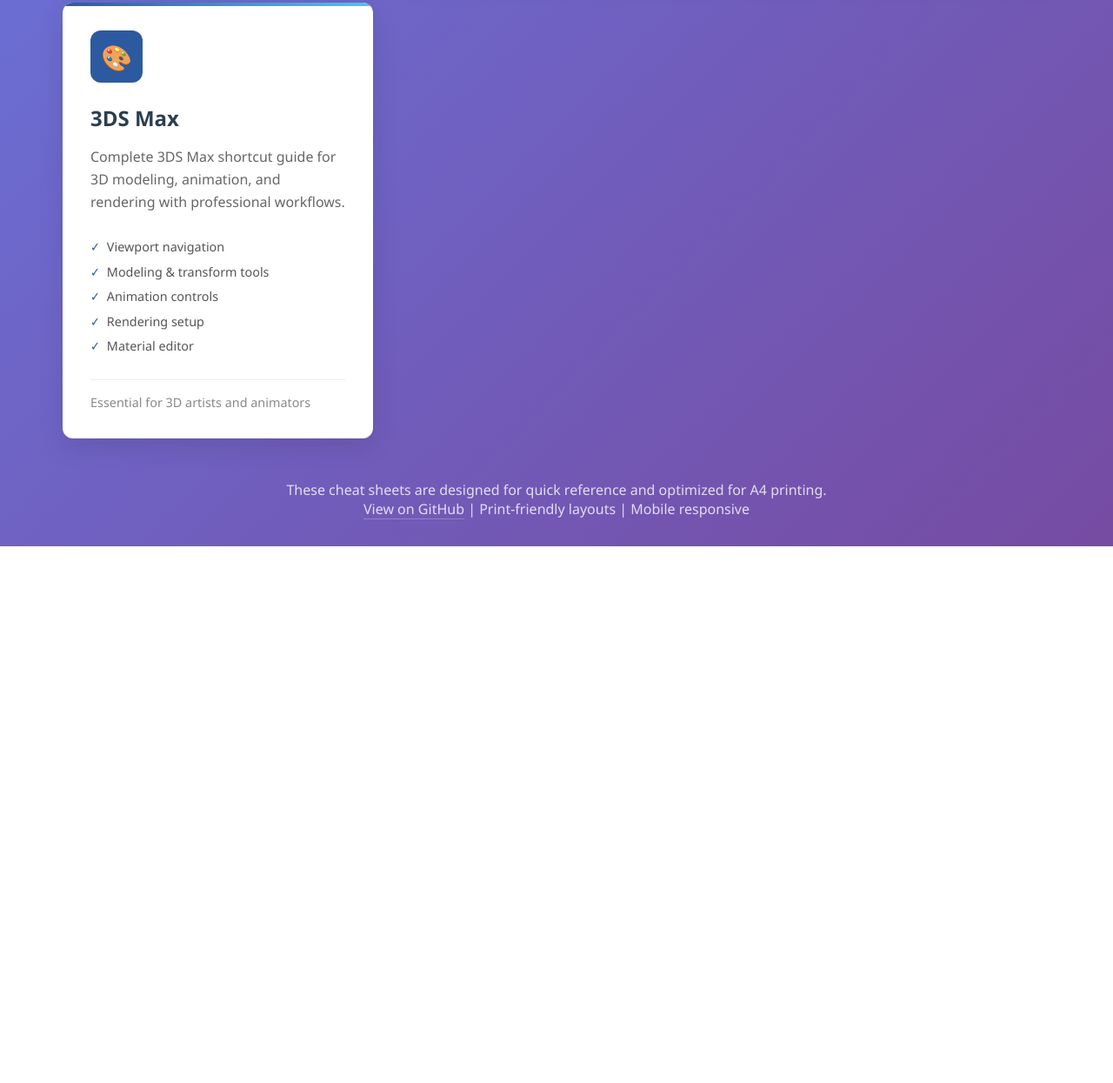
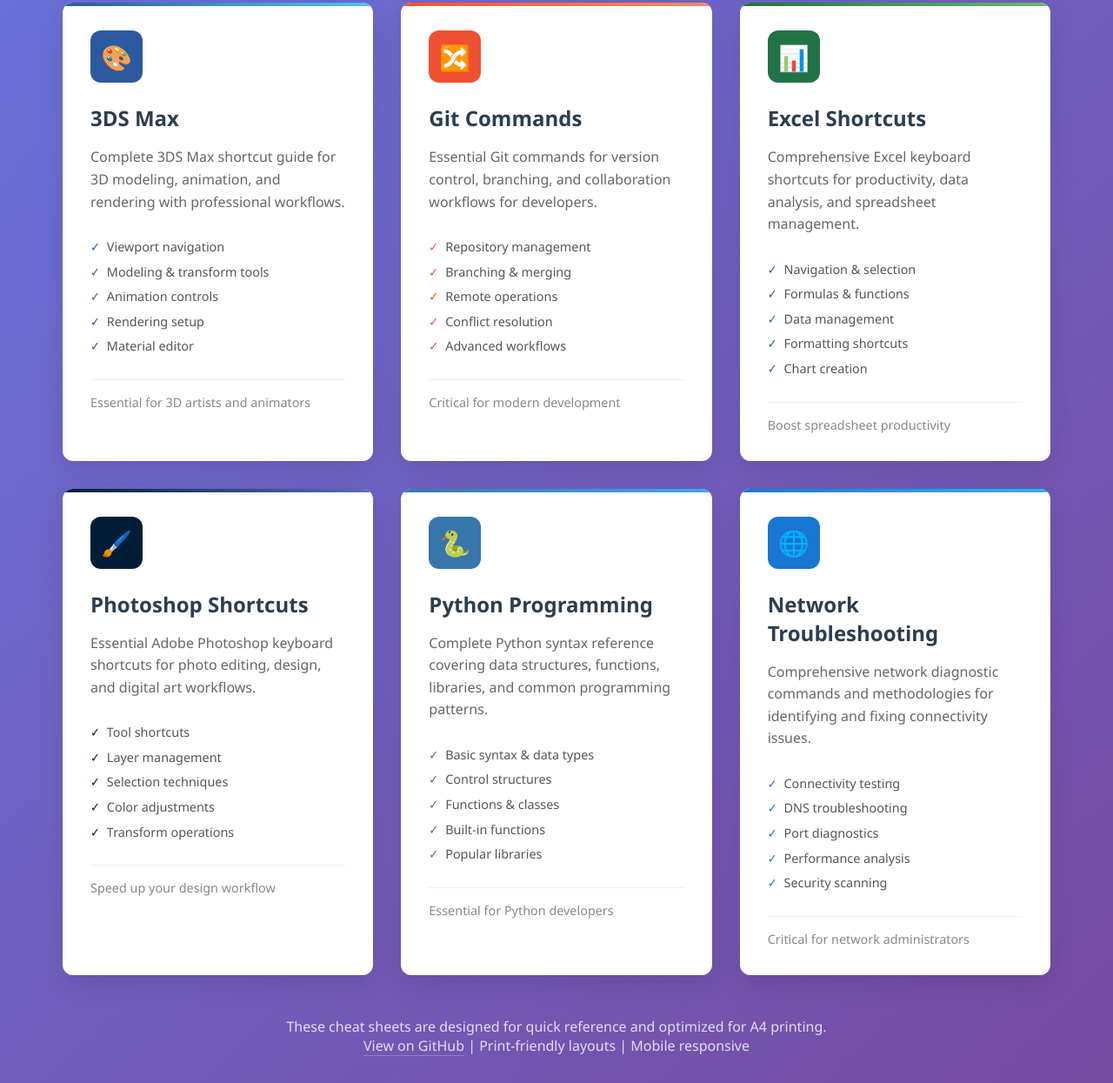
Before and after one commit to manolisar/CheatSheets, a plain HTML site: page index.html in a window 1280 px wide. Shown: the part 934-2179 px from the top of the page at 87% size. Before the commit the page ends 1562 px from the top, so only its background shows below. Drawn offline with Linux system fonts and the light colour scheme.

Commit message:
Update homepage to include all 9 cheat sheets

```diff
--- a/index.html
+++ b/index.html
@@ -149,6 +149,31 @@
             --accent-color-light: #4fc3f7;
         }
 
+        .git {
+            --accent-color: #f05032;
+            --accent-color-light: #ff8a65;
+        }
+
+        .excel {
+            --accent-color: #217346;
+            --accent-color-light: #66bb6a;
+        }
+
+        .photoshop {
+            --accent-color: #001e36;
+            --accent-color-light: #5c6bc0;
+        }
+
+        .python {
+            --accent-color: #3776ab;
+            --accent-color-light: #42a5f5;
+        }
+
+        .network {
+            --accent-color: #1976d2;
+            --accent-color-light: #29b6f6;
+        }
+
         .footer {
             text-align: center;
             margin-top: 3rem;
@@ -220,11 +245,11 @@
 
             <div class="stats">
                 <div class="stat">
-                    <span class="stat-number">4</span>
+                    <span class="stat-number">9</span>
                     <span class="stat-label">Cheat Sheets</span>
                 </div>
                 <div class="stat">
-                    <span class="stat-number">200+</span>
+                    <span class="stat-number">500+</span>
                     <span class="stat-label">Commands</span>
                 </div>
                 <div class="stat">
@@ -298,6 +323,86 @@
                     Essential for 3D artists and animators
                 </div>
             </a>
+
+            <a href="git_cheat_sheet.html" class="card git">
+                <div class="card-icon">🔀</div>
+                <h2>Git Commands</h2>
+                <p>Essential Git commands for version control, branching, and collaboration workflows for developers.</p>
+                <ul class="card-features">
+                    <li>Repository management</li>
+                    <li>Branching & merging</li>
+                    <li>Remote operations</li>
+                    <li>Conflict resolution</li>
+                    <li>Advanced workflows</li>
+                </ul>
+                <div class="card-footer">
+                    Critical for modern development
+                </div>
+            </a>
+
+            <a href="excel_shortcuts_cheat_sheet.html" class="card excel">
+                <div class="card-icon">📊</div>
+                <h2>Excel Shortcuts</h2>
+                <p>Comprehensive Excel keyboard shortcuts for productivity, data analysis, and spreadsheet management.</p>
+                <ul class="card-features">
+                    <li>Navigation & selection</li>
+                    <li>Formulas & functions</li>
+                    <li>Data management</li>
+                    <li>Formatting shortcuts</li>
+                    <li>Chart creation</li>
+                </ul>
+                <div class="card-footer">
+                    Boost spreadsheet productivity
+                </div>
+            </a>
+
+            <a href="photoshop_shortcuts_cheat_sheet.html" class="card photoshop">
+                <div class="card-icon">🖌️</div>
+                <h2>Photoshop Shortcuts</h2>
+                <p>Essential Adobe Photoshop keyboard shortcuts for photo editing, design, and digital art workflows.</p>
+                <ul class="card-features">
+                    <li>Tool shortcuts</li>
+                    <li>Layer management</li>
+                    <li>Selection techniques</li>
+                    <li>Color adjustments</li>
+                    <li>Transform operations</li>
+                </ul>
+                <div class="card-footer">
+                    Speed up your design workflow
+                </div>
+            </a>
+
+            <a href="python_programming_cheat_sheet.html" class="card python">
+                <div class="card-icon">🐍</div>
+                <h2>Python Programming</h2>
+                <p>Complete Python syntax reference covering data structures, functions, libraries, and common programming patterns.</p>
+                <ul class="card-features">
+                    <li>Basic syntax & data types</li>
+                    <li>Control structures</li>
+                    <li>Functions & classes</li>
+                    <li>Built-in functions</li>
+                    <li>Popular libraries</li>
+                </ul>
+                <div class="card-footer">
+                    Essential for Python developers
+                </div>
+            </a>
+
+            <a href="network_troubleshooting_cheat_sheet.html" class="card network">
+                <div class="card-icon">🌐</div>
+                <h2>Network Troubleshooting</h2>
+                <p>Comprehensive network diagnostic commands and methodologies for identifying and fixing connectivity issues.</p>
+                <ul class="card-features">
+                    <li>Connectivity testing</li>
+                    <li>DNS troubleshooting</li>
+                    <li>Port diagnostics</li>
+                    <li>Performance analysis</li>
+                    <li>Security scanning</li>
+                </ul>
+                <div class="card-footer">
+                    Critical for network administrators
+                </div>
+            </a>
         </div>
 
         <div class="footer">
```
